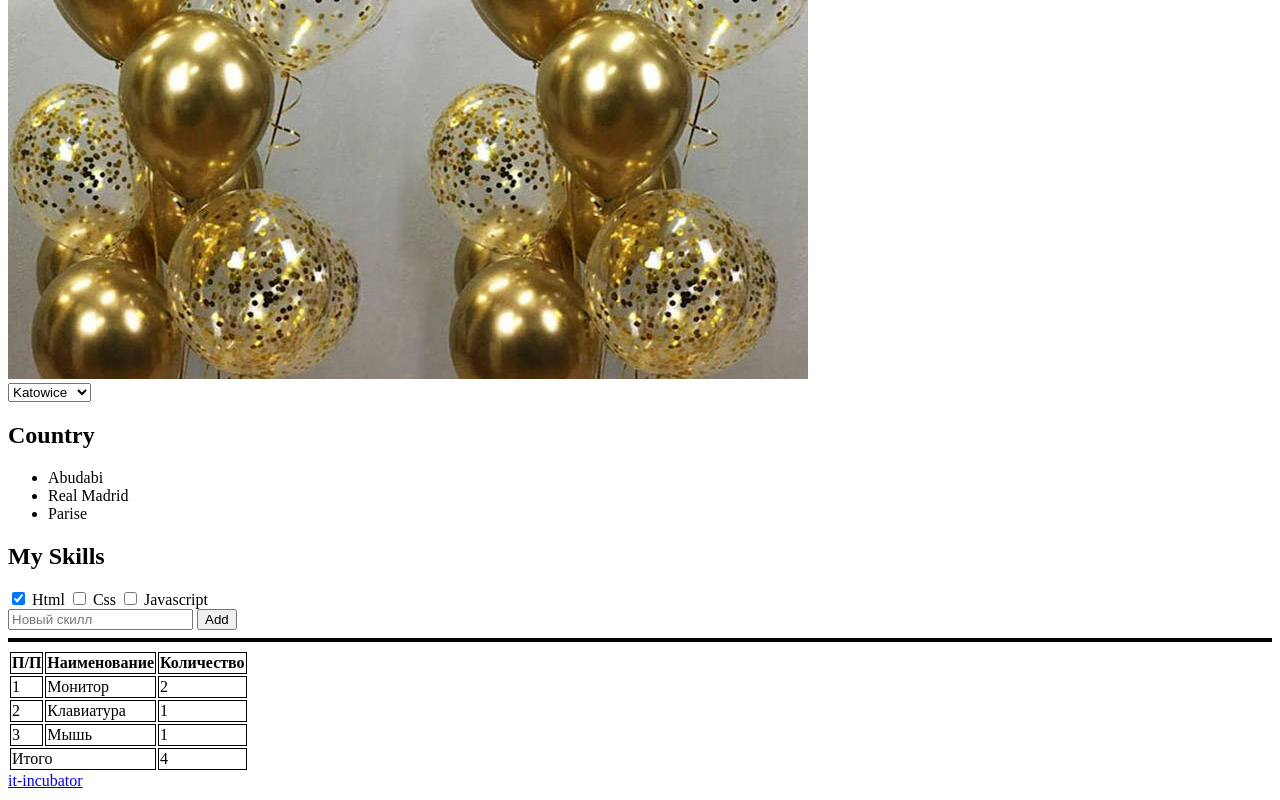
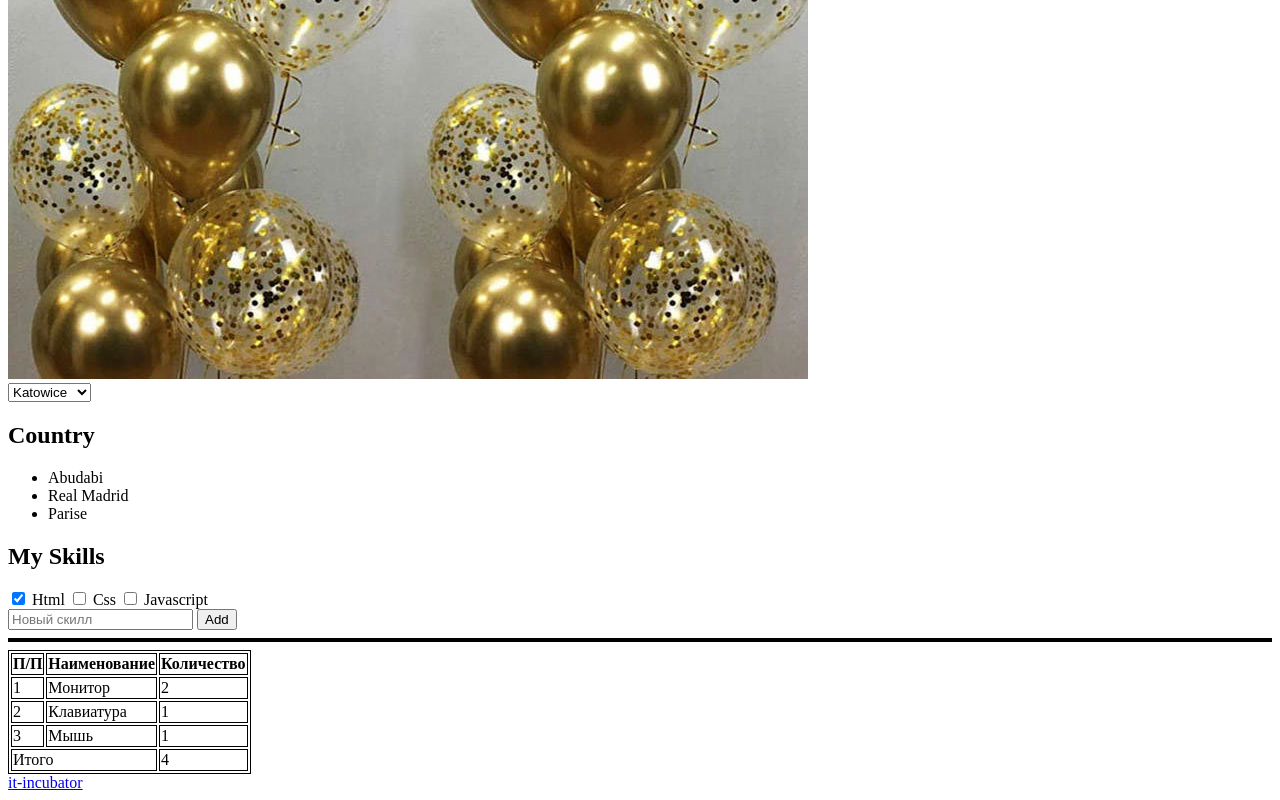
Before and after one commit to azw-div/ProjectDz1, a plain HTML site: page index.html in a window 1280 px wide. Shown: the part 433-1233 px from the top of the page. Drawn offline with Linux system fonts and the light colour scheme; files whose address does not match are found by name.

Commit message:
Add files via upload

```diff
--- a/index.html
+++ b/index.html
@@ -49,7 +49,7 @@
             <button>Add</button>
             <hr style="border: 2px solid black;">
         </label>
-        <table data-cy="hw-about-table-pre">
+        <table style="border: 1px solid black;" data-cy="hw-about-table-pre">
 
                     <tr style="border: 1px solid black;">
                         <th style="border: 1px solid black;">П/П</th>
```
